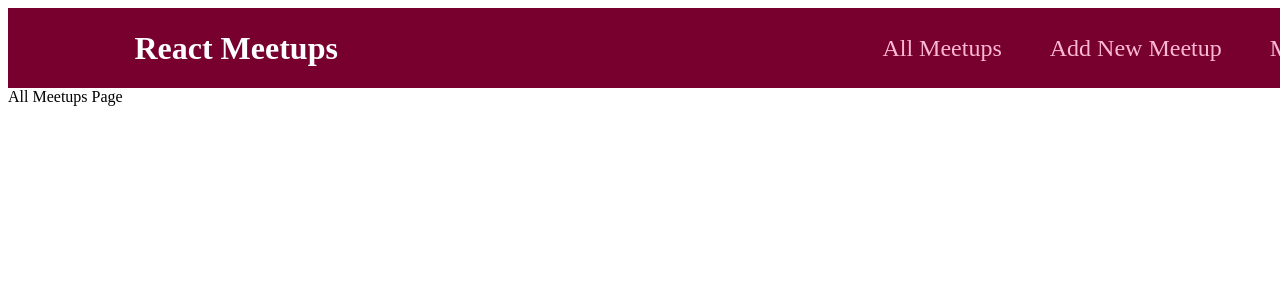
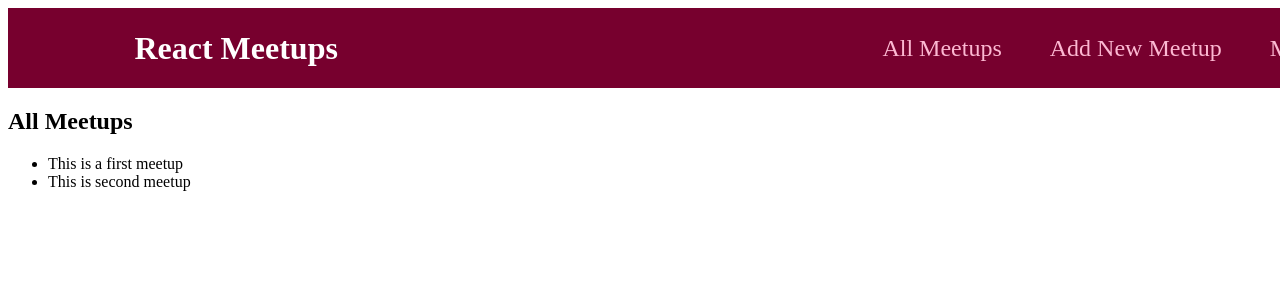
Before and after one commit to LuckYYadav15/React, a React (Create React App) app in the folder react-03/: page / in a window 1280 px wide. Shown: the top 300 px of the page. Built offline with nearby package versions, Linux system fonts and the light colour scheme.

Commit message:
adding list

```diff
--- a/react-03/src/components/pages/AllMeetups.js
+++ b/react-03/src/components/pages/AllMeetups.js
@@ -1,5 +1,31 @@
+const DUMMY_DATA = [
+    {
+        id: 'm1',
+        title: 'This is a first meetup',
+        image: 'https://en.wikipedia.org/wiki/Munich#/media/File:Frauenkirche_and_Neues_Rathaus_Munich_March_2013.JPG',
+        address: 'Meetupstreet 5, 12345 Meetup City',
+        description: 'This is a first, amazing mmetup which you definitely should not miss. It will be great if you read it.'
+    },
+    {
+        id: 'm2',
+        title: 'This is second meetup',
+        image: 'https://en.wikipedia.org/wiki/Munich#/media/File:Frauenkirche_and_Neues_Rathaus_Munich_March_2013.JPG',
+        address: 'Meetupstreet 12, 67890 Meetup City',
+        description: 'This is a second, amazing mmetup which you definitely should not miss. It will be great if you read it.'
+    }
+]
+
 function AllMeetupsPage() {
-    return <div>All Meetups Page</div>
+    return (
+        <section>
+            <h1>All Meetups</h1>
+            <ul>
+                {DUMMY_DATA.map((meetup) => {
+                    return <li key={meetup.id}>{meetup.title}</li>
+                })}
+            </ul>
+        </section>
+    );
 }
 
 export default AllMeetupsPage;
```
